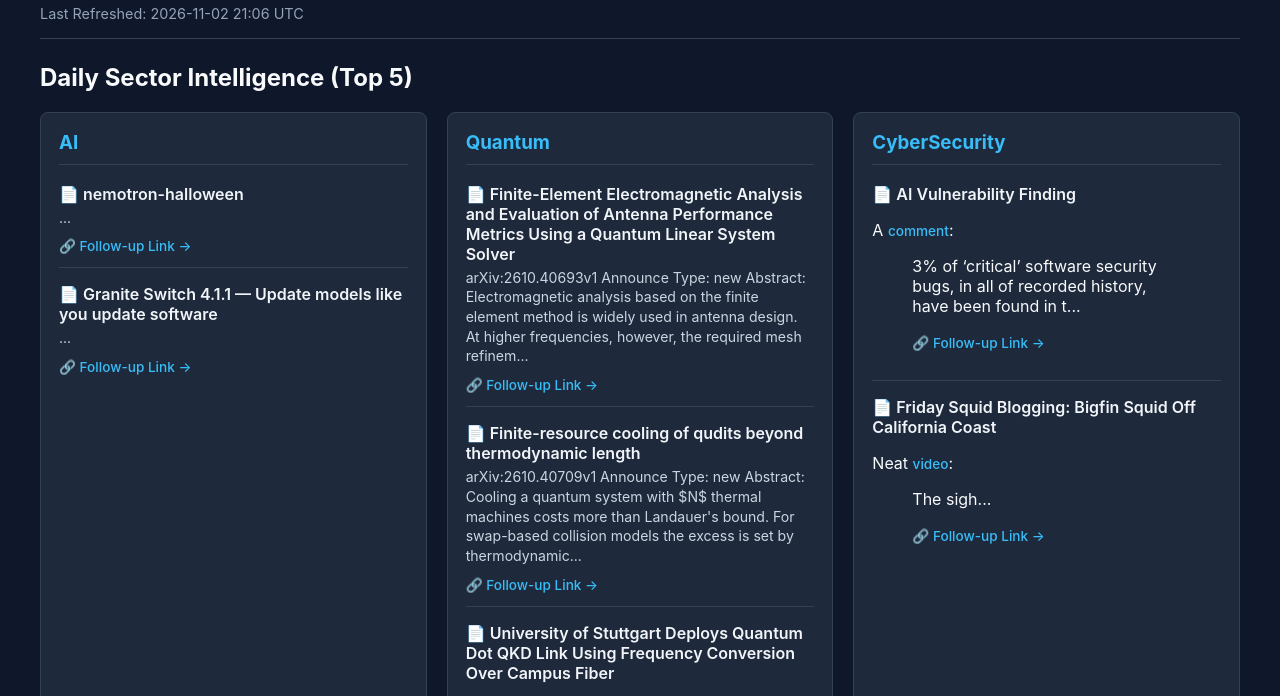
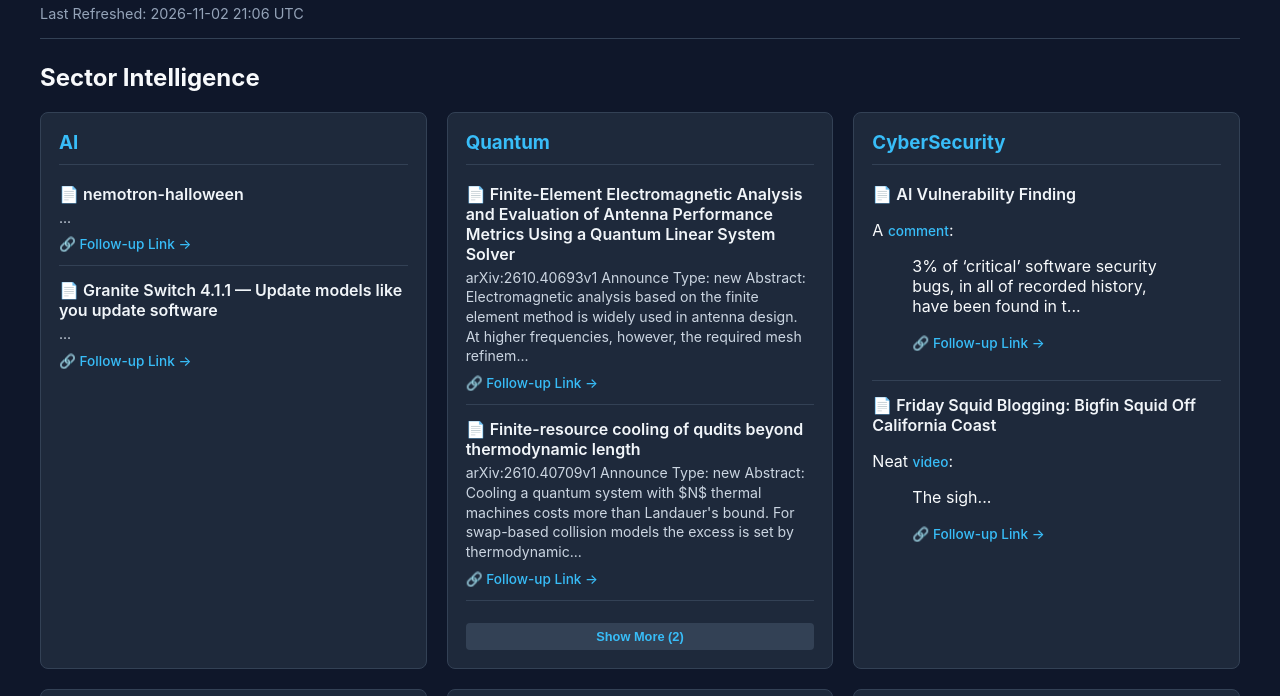
Before and after one commit to peustace/tech-insights-dashboard, a plain HTML site: page index.html in a window 1280 px wide. Shown: the part 66-762 px from the top of the page. Drawn offline with Linux system fonts and the light colour scheme.

Commit message:
Update index.html

```diff
--- a/index.html
+++ b/index.html
@@ -14,13 +14,16 @@
         .sector-grid { display: grid; grid-template-columns: repeat(auto-fit, minmax(340px, 1fr)); gap: 20px; }
         .sector-card { background: #1e293b; border-radius: 8px; padding: 18px; border: 1px solid #334155; }
         .sector-card h3 { color: #38bdf8; border-bottom: 1px solid #334155; padding-bottom: 10px; margin-top: 0; }
-        .item { margin-bottom: 16px; padding-bottom: 12px; border-bottom: 1px solid #334155; }
+        .item { margin-bottom: 14px; padding-bottom: 12px; border-bottom: 1px solid #334155; }
         .item:last-child { border-bottom: none; margin-bottom: 0; padding-bottom: 0; }
         .item-title { font-weight: 600; color: #f1f5f9; display: block; margin-bottom: 4px; }
-        .item-summary { font-size: 0.88em; color: #cbd5e1; margin: 4px 0 8px 0; line-height: 1.4; }
+        .item-summary { font-size: 0.88em; color: #cbd5e1; margin: 4px 0 6px 0; line-height: 1.4; }
         a { color: #38bdf8; text-decoration: none; font-size: 0.85em; font-weight: 500; }
         a:hover { text-decoration: underline; }
         .ticker { color: #4ade80; font-weight: bold; }
+        .toggle-btn { background: #334155; color: #38bdf8; border: none; border-radius: 4px; padding: 6px 12px; font-size: 0.8em; font-weight: 600; cursor: pointer; margin-top: 8px; width: 100%; text-align: center; }
+        .toggle-btn:hover { background: #475569; }
+        .hidden-items { display: none; }
     </style>
 </head>
 <body>
@@ -30,20 +33,20 @@
             <div class="subtitle" id="last-updated">Loading latest feed updates...</div>
         </header>
 
-        <!-- Sunday Weekly Recap Section -->
+        <!-- Daily Stock Movement Radar (Always Visible) -->
+        <div id="stock-watch-container" class="special-box" style="display: none;">
+            <h2 style="color: #4ade80; margin-top: 0;">📈 Sector Stock Impact Radar</h2>
+            <div id="stock-watch-list"></div>
+        </div>
+
+        <!-- Sunday Weekly Recap Section (Visible on Sundays) -->
         <div id="weekly-recap-container" class="special-box" style="display: none;">
             <h2 style="color: #facc15; margin-top: 0;">📅 Weekly Executive Recap</h2>
             <p id="weekly-recap-text" style="line-height: 1.5; color: #e2e8f0;"></p>
         </div>
 
-        <!-- Sunday Stock Movement Radar -->
-        <div id="stock-watch-container" class="special-box" style="display: none;">
-            <h2 style="color: #4ade80; margin-top: 0;">📈 Sector Stock Impact Radar</h2>
-            <div id="stock-watch-list"></div>
-        </div>
-
-        <!-- Daily Top 5 Sectors Grid -->
-        <h2 style="color: #f8fafc;">Daily Sector Intelligence (Top 5)</h2>
+        <!-- Daily Sectors Grid -->
+        <h2 style="color: #f8fafc;">Sector Intelligence</h2>
         <div class="sector-grid" id="sectors-grid"></div>
     </div>
 
@@ -53,13 +56,7 @@
             .then(data => {
                 document.getElementById('last-updated').innerText = `Last Refreshed: ${data.last_updated}`;
 
-                // Display Sunday Weekly Recap if available
-                if (data.weekly_recap) {
-                    document.getElementById('weekly-recap-text').innerText = data.weekly_recap;
-                    document.getElementById('weekly-recap-container').style.display = 'block';
-                }
-
-                // Display Sunday Stock Watch if available
+                // Render Stock Radar (Always visible when data is present)
                 if (data.stock_watch && data.stock_watch.length > 0) {
                     const stockList = document.getElementById('stock-watch-list');
                     data.stock_watch.forEach(stock => {
@@ -71,30 +68,78 @@
                     document.getElementById('stock-watch-container').style.display = 'block';
                 }
 
+                // Render Sunday Weekly Recap if available
+                if (data.weekly_recap) {
+                    document.getElementById('weekly-recap-text').innerText = data.weekly_recap;
+                    document.getElementById('weekly-recap-container').style.display = 'block';
+                }
+
                 // Render Sector Cards
                 const grid = document.getElementById('sectors-grid');
+                let sectorIndex = 0;
+
                 for (const [sector, items] of Object.entries(data.sectors)) {
+                    sectorIndex++;
                     const card = document.createElement('div');
                     card.className = 'sector-card';
                     card.innerHTML = `<h3>${sector}</h3>`;
 
                     const list = document.createElement('div');
-                    items.forEach(item => {
-                        const itemBox = document.createElement('div');
-                        itemBox.className = 'item';
-                        itemBox.innerHTML = `
-                            <span class="item-title">${item.title}</span>
-                            <p class="item-summary">${item.summary}</p>
-                            <a href="${item.link}" target="_blank" rel="noopener">🔗 Follow-up Link →</a>
-                        `;
-                        list.appendChild(itemBox);
+
+                    // Show top 2 articles
+                    const topItems = items.slice(0, 2);
+                    const remainingItems = items.slice(2);
+
+                    topItems.forEach(item => {
+                        list.appendChild(createItemElement(item));
                     });
+
+                    // Add expandable container for remaining items if > 2 exist
+                    if (remainingItems.length > 0) {
+                        const extraContainer = document.createElement('div');
+                        extraContainer.id = `extra-${sectorIndex}`;
+                        extraContainer.className = 'hidden-items';
+
+                        remainingItems.forEach(item => {
+                            extraContainer.appendChild(createItemElement(item));
+                        });
+
+                        const toggleBtn = document.createElement('button');
+                        toggleBtn.className = 'toggle-btn';
+                        toggleBtn.innerText = `Show More (${remainingItems.length})`;
+                        toggleBtn.onclick = () => toggleItems(extraContainer.id, toggleBtn, remainingItems.length);
+
+                        list.appendChild(extraContainer);
+                        list.appendChild(toggleBtn);
+                    }
 
                     card.appendChild(list);
                     grid.appendChild(card);
                 }
             })
-            .catch(err => console.error('Data file not created yet or load error:', err));
+            .catch(err => console.error('Data load error:', err));
+
+        function createItemElement(item) {
+            const itemBox = document.createElement('div');
+            itemBox.className = 'item';
+            itemBox.innerHTML = `
+                <span class="item-title">${item.title}</span>
+                <p class="item-summary">${item.summary}</p>
+                <a href="${item.link}" target="_blank" rel="noopener">🔗 Follow-up Link →</a>
+            `;
+            return itemBox;
+        }
+
+        function toggleItems(containerId, btn, count) {
+            const container = document.getElementById(containerId);
+            if (container.style.display === 'block') {
+                container.style.display = 'none';
+                btn.innerText = `Show More (${count})`;
+            } else {
+                container.style.display = 'block';
+                btn.innerText = 'Show Less';
+            }
+        }
     </script>
 </body>
 </html>
```
